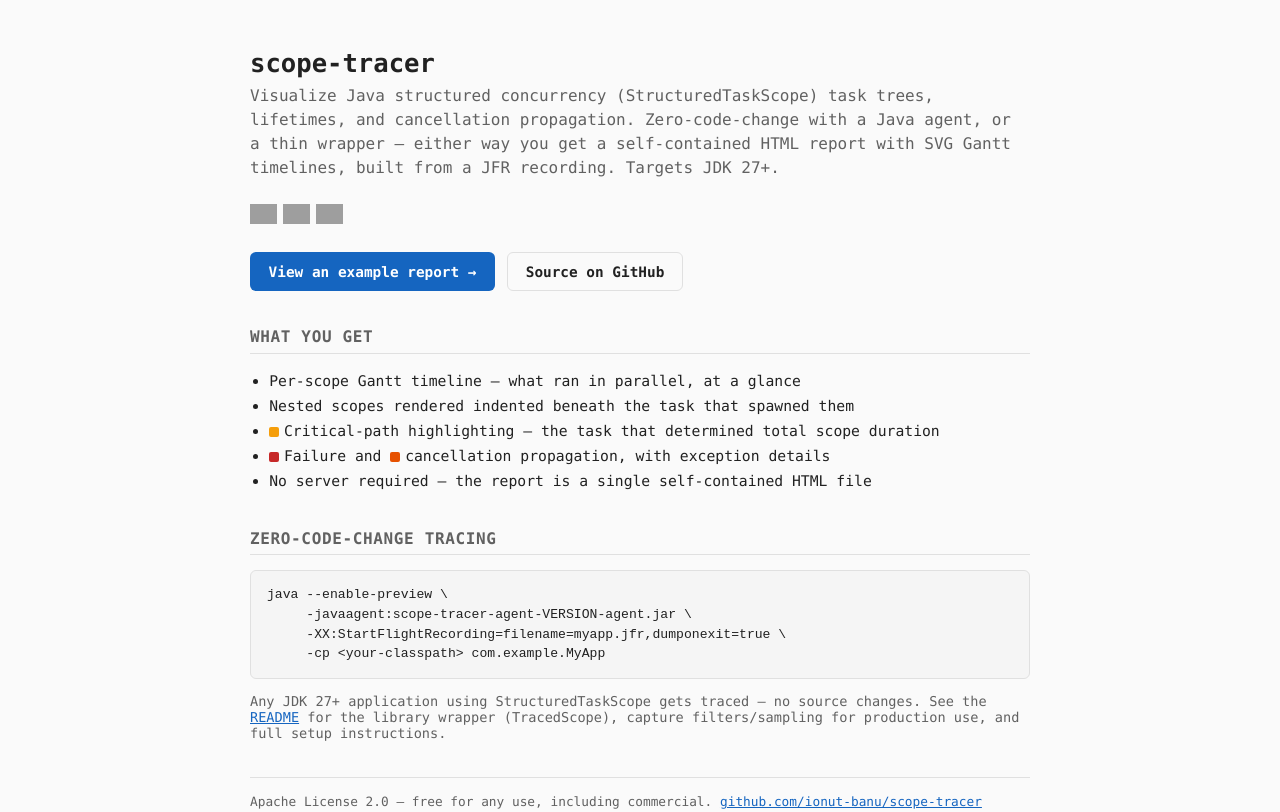
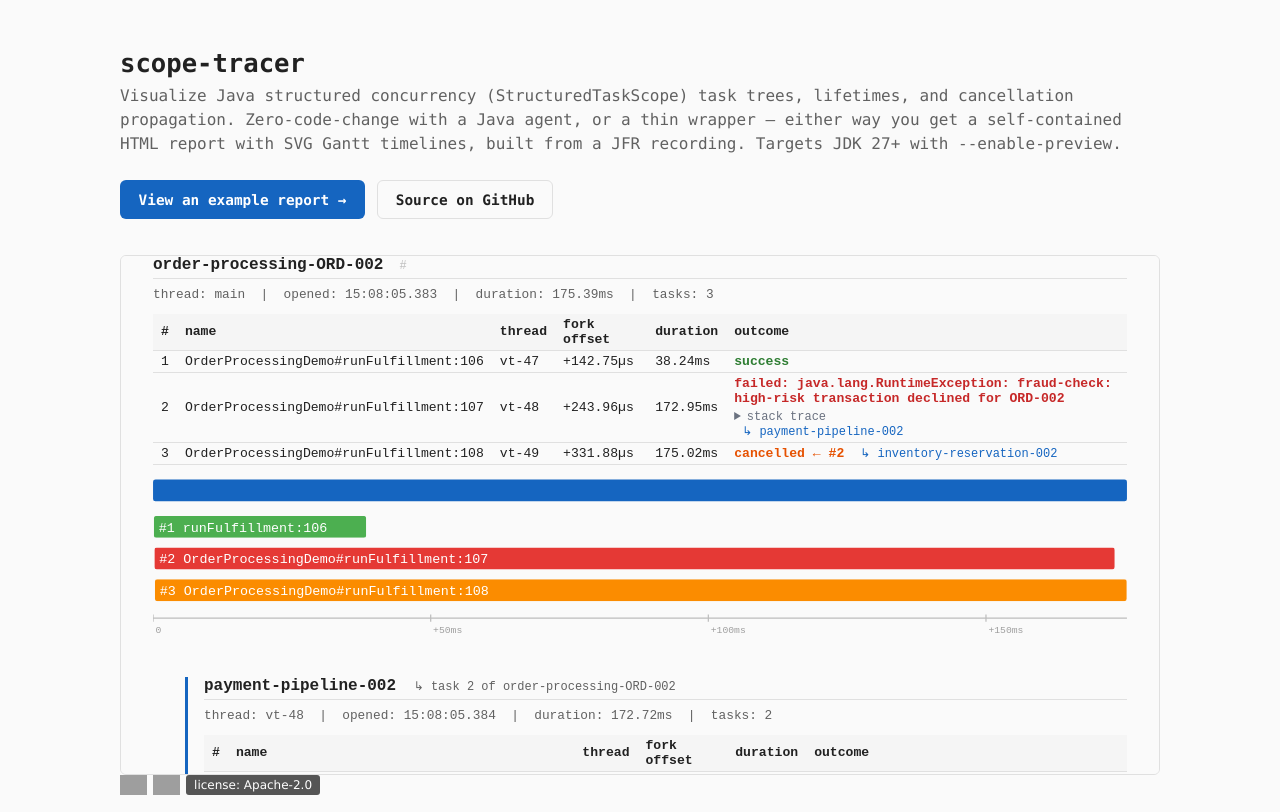
Before and after one commit to ionut-banu/scope-tracer, a plain HTML site: page docs/index.html in a window 1280 px wide. Shown: the top 812 px of the page. Drawn offline with Linux system fonts and the light colour scheme; grey boxes are pictures that could not be loaded.

Commit message:
docs: landing page shows a live report, a static license badge and a working download command (#61)
Co-Authored-By: Claude Opus 5.5 <noreply@anthropic.com>

```diff
--- a/docs/index.html
+++ b/docs/index.html
@@ -15,12 +15,15 @@
     :root { --bg: #14161a; --fg: #e8e8e8; --muted: #9aa0a6; --accent: #6ea8fe;
              --card: #1c1f24; --border: #2c3036; --code-bg: #23262b; }
   }
+  /* The iframe's #scope-2 fragment would otherwise scroll this page down to the iframe on
+     load. A scroll-padding taller than the page's own offset keeps this page at the top. */
+  html { scroll-padding-top: 100vh; }
   * { box-sizing: border-box; }
   body {
     font-family: ui-monospace, SFMono-Regular, "SF Mono", Menlo, Consolas, monospace;
     background: var(--bg); color: var(--fg); margin: 0; padding: 0 1.25rem;
   }
-  main { max-width: 780px; margin: 0 auto; padding: 3rem 0 4rem; }
+  main { max-width: 1040px; margin: 0 auto; padding: 3rem 0 4rem; }
   h1 { font-size: 1.6rem; margin: 0 0 0.4rem; }
   .tagline { color: var(--muted); font-size: 1rem; margin: 0 0 1.5rem; line-height: 1.5; }
   .badges { display: flex; flex-wrap: wrap; gap: 0.4rem; margin-bottom: 1.75rem; }
@@ -43,6 +46,8 @@
   }
   code { font-family: inherit; }
   a { color: var(--accent); }
+  .badge-static { font-size: 12px; line-height: 20px; padding: 0 8px; border-radius: 3px; background: #555; color: #fff; font-family: Verdana, sans-serif; }
+  .preview { width: 100%; height: 520px; border: 1px solid var(--border); border-radius: 6px; background: #fafafa; display: block; }
   footer { color: var(--muted); font-size: 0.8rem; padding-top: 1rem; border-top: 1px solid var(--border); }
 </style>
 </head>
@@ -53,18 +58,20 @@
     Visualize Java structured concurrency (<code>StructuredTaskScope</code>) task trees,
     lifetimes, and cancellation propagation. Zero-code-change with a Java agent, or a
     thin wrapper — either way you get a self-contained HTML report with SVG Gantt
-    timelines, built from a JFR recording. Targets JDK 27+.
+    timelines, built from a JFR recording. Targets JDK 27+ with <code>--enable-preview</code>.
   </p>
+
+  <div class="cta">
+    <a class="btn btn-primary" href="example/order-processing-report.html">View an example report →</a>
+    <a class="btn btn-secondary" href="https://github.com/ionut-banu/scope-tracer">Source on GitHub</a>
+  </div>
+
+  <iframe class="preview" src="example/order-processing-report.html#scope-2" title="Example scope-tracer report" loading="eager"></iframe>
 
   <div class="badges">
     <img src="https://github.com/ionut-banu/scope-tracer/actions/workflows/ci.yml/badge.svg" alt="CI status"/>
     <img src="https://img.shields.io/maven-central/v/com.ionutbanu/scope-tracer-core.svg?label=maven%20central" alt="Maven Central version"/>
-    <img src="https://img.shields.io/github/license/ionut-banu/scope-tracer" alt="License"/>
-  </div>
-
-  <div class="cta">
-    <a class="btn btn-primary" href="example/order-processing-report.html">View an example report →</a>
-    <a class="btn btn-secondary" href="https://github.com/ionut-banu/scope-tracer">Source on GitHub</a>
+    <span class="badge-static">license: Apache-2.0</span>
   </div>
 
   <section>
@@ -80,10 +87,13 @@
 
   <section>
     <h2>Zero-code-change tracing</h2>
-    <pre>java --enable-preview \
-     -javaagent:scope-tracer-agent-VERSION-agent.jar \
+    <pre>curl -LO https://github.com/ionut-banu/scope-tracer/releases/download/v0.3.0/scope-tracer-agent-0.3.0-agent.jar
+curl -LO https://github.com/ionut-banu/scope-tracer/releases/download/v0.3.0/scope-tracer-analyzer-0.3.0-executable.jar
+java --enable-preview \
+     -javaagent:scope-tracer-agent-0.3.0-agent.jar \
      -XX:StartFlightRecording=filename=myapp.jfr,dumponexit=true \
-     -cp &lt;your-classpath&gt; com.example.MyApp</pre>
+     -cp &lt;your-classpath&gt; com.example.MyApp
+java -jar scope-tracer-analyzer-0.3.0-executable.jar myapp.jfr report.html</pre>
     <p style="color:var(--muted);font-size:0.85rem;">
       Any JDK 27+ application using <code>StructuredTaskScope</code> gets traced —
       no source changes. See the
```
